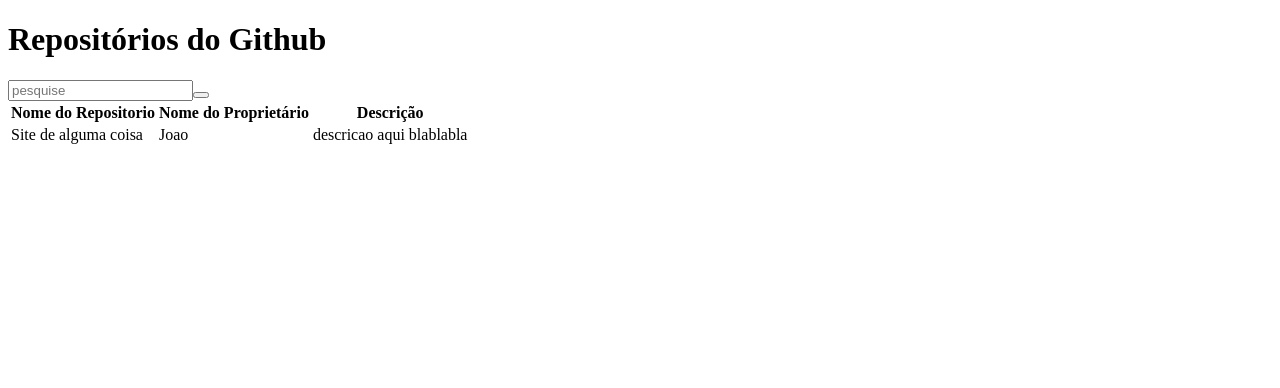
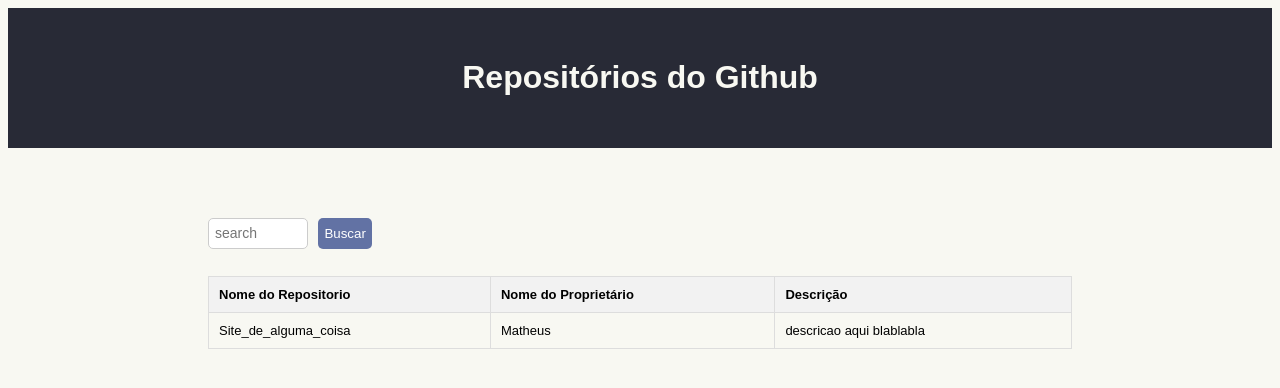
Before and after one commit to rebecaverasa/Github_Repositories, a React (Vite) app: page / in a window 1280 px wide. Shown: the top 388 px of the page. Built offline with nearby package versions, Linux system fonts and the light colour scheme.

Commit message:
Front feito

```diff
--- a/index.html
+++ b/index.html
@@ -8,6 +8,6 @@
   </head>
   <body>
     <div id="root"></div>
-    <script type="module" src="/src/main.jsx"></script>
+    <script type="module" src="/src/index.jsx"></script>
   </body>
 </html>
--- a/package.json
+++ b/package.json
@@ -10,10 +10,13 @@
     "preview": "vite preview"
   },
   "dependencies": {
+    "@apollo/client": "^3.9.10",
+    "graphql": "^16.8.1",
     "react": "^18.2.0",
     "react-dom": "^18.2.0",
     "react-redux": "^9.1.0",
-    "redux": "^5.0.1"
+    "redux": "^5.0.1",
+    "styled-components": "^6.1.8"
   },
   "devDependencies": {
     "@types/react": "^18.2.66",
--- a/src/App.jsx
+++ b/src/App.jsx
@@ -1,12 +1,20 @@
-/* eslint-disable no-undef */
+import { createGlobalStyle } from 'styled-components';
 import Header from "./Components/Header/Header"
 import SearchBar from "./Components/SearchBar/SearchBar";
 import RepositoriesTable from "./Components/RepositoriesTable/RepositoriesTable";
+
+const GlobalStyle = createGlobalStyle`
+  body {
+    font-family: Arial, sans-serif;
+    background-color: #F8F8F2;
+  }
+`;
 
 const App = () => {
 
   return (
     <div>
+      <GlobalStyle />
       <Header />
       <SearchBar />
       <RepositoriesTable />
--- a/src/Components/Header/Header.jsx
+++ b/src/Components/Header/Header.jsx
@@ -1,8 +1,21 @@
+import styled from 'styled-components';
+
+const HeaderWrapper = styled.header`
+    background-color: #282A36;
+    padding: 30px;
+`;
+
+const Title = styled.h1`
+    text-align: center;
+    font-family: Arial, sans-serif;
+    color: #F8F8F2;
+`;
+
 const Header = () => {
     return (
-        <header>
-            <h1>Repositórios do Github</h1>
-        </header>
+        <HeaderWrapper>
+            <Title>Repositórios do Github</Title>
+        </HeaderWrapper>
     );
 };
 
--- a/src/Components/RepositoriesTable/RepositoriesTable.jsx
+++ b/src/Components/RepositoriesTable/RepositoriesTable.jsx
@@ -1,22 +1,59 @@
-/* eslint-disable react/prop-types */
+import styled from 'styled-components';
+
+const TableContainer = styled.div`
+    padding: 0 200px;
+`;
+
+const Table = styled.table`
+    width:100%;
+    border-collapse: collapse;
+`;
+
+const TableHead = styled.thead`
+    background-color: #f2f2f2;
+`;
+
+const TableRow = styled.tr`
+    &:nth-child(even) {
+    background-color: #f9f9f9;
+    }
+`;
+
+const TableHeader = styled.th`
+    padding: 10px;
+    text-align: left;
+    border: 1px solid #ddd;
+    font-family: Arial, sans-serif;
+    font-size: 13px;
+`;
+
+const TableCell = styled.td`
+    padding: 10px;
+    border: 1px solid #ddd;
+    font-family: Arial, sans-serif;
+    font-size: 13px;
+`;
+
 const RepositoriesTable = () => {
     return (
-        <table>
-            <thead>
-                <tr>
-                    <th>Nome do Repositorio</th>
-                    <th>Nome do Proprietário</th>
-                    <th>Descrição</th>
-                </tr>
-            </thead>
-            <tbody>
-                <tr>
-                    <td>Site de alguma coisa</td>
-                    <td>Joao</td>
-                    <td>descricao aqui blablabla</td>
-                </tr>
-            </tbody>
-        </table>
+        <TableContainer>
+            <Table>
+                <TableHead>
+                    <TableRow>
+                        <TableHeader>Nome do Repositorio</TableHeader>
+                        <TableHeader>Nome do Proprietário</TableHeader>
+                        <TableHeader>Descrição</TableHeader>
+                    </TableRow>
+                </TableHead>
+                <tbody>
+                    <TableRow>
+                        <TableCell>Site_de_alguma_coisa</TableCell>
+                        <TableCell>Matheus</TableCell>
+                        <TableCell>descricao aqui blablabla</TableCell>
+                    </TableRow>
+                </tbody>
+            </Table>
+        </TableContainer>
     );
 };
 
--- a/src/Components/SearchBar/SearchBar.jsx
+++ b/src/Components/SearchBar/SearchBar.jsx
@@ -1,10 +1,48 @@
-/* eslint-disable react/prop-types */
+import styled from 'styled-components'
+
+const SearchContainer = styled.div`
+    padding: 0 200px;
+`;
+
+const Form = styled.form`
+    display: flex;
+    margin-top: 70px;
+    margin-bottom: 27px;
+    width: 100%;
+`;
+
+const Input = styled.input`
+    padding: 6px;
+    width: 10%;
+    height: 17px;
+    margin-right: 10px;
+    border: 1px solid #ccc;
+    border-radius: 5px;
+    outline: none;
+    font-size: 14px;
+`;
+
+const Button = styled.button`
+    background-color: #6272A4;
+    color: #fff;
+    border: none;
+    border-radius: 5px;
+    cursor: pointer;
+    transition: background-color 0.3s ease;
+    &:hover {
+        background-color: #F1FA8C;
+        color: black;
+    }
+`;
+
 const SearchBar = () => {
     return (
-        <form>
-            <input type="text" placeholder="pesquise" />
-            <button />
-        </form>
+        <SearchContainer>
+            <Form>
+                <Input type="text" placeholder="search" />
+                <Button>Buscar</Button>
+            </Form>
+        </SearchContainer>
     );
 };
 
```
Also changed, not shown: src/index.css (deleted), src/index.jsx (renamed from src/main.jsx), 1 other file (tests, documents, lock files or other folders).
